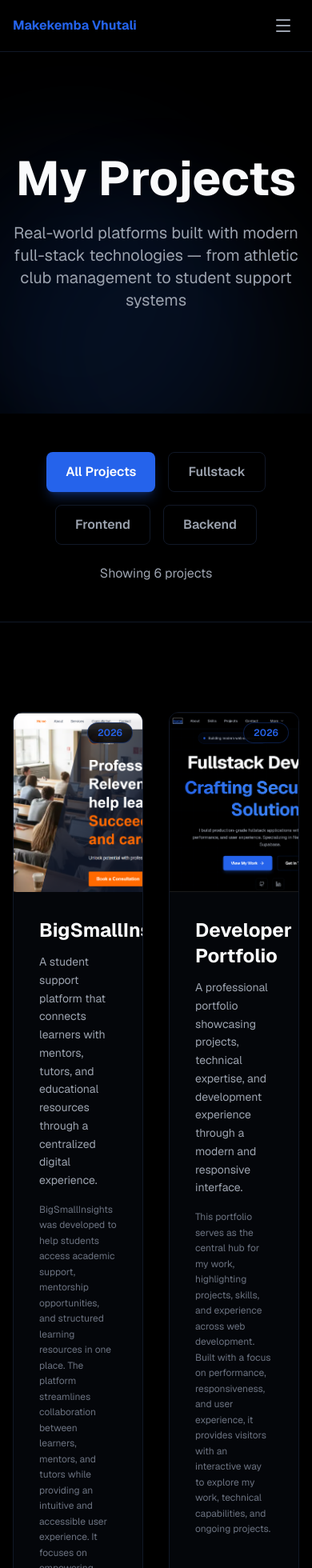
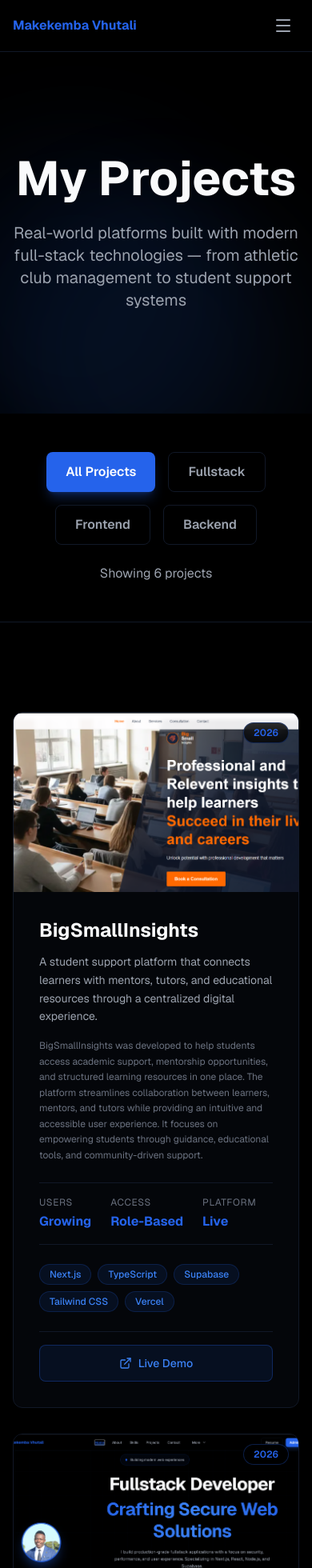
Before and after one commit to makekemba-cloud/my-portfolio, a Next.js app: page /projects in a window 390 px wide. Shown: the top 1960 px of the page at 80% size. Built offline with nearby package versions, Linux system fonts and the light colour scheme.

Commit message:
Change grid layout for projects section

```diff
--- a/src/app/(public)/projects/page.tsx
+++ b/src/app/(public)/projects/page.tsx
@@ -178,7 +178,7 @@
       {/* ── Projects Grid ─────────────────────────────────────── */}
       <section className="relative bg-[#000000] py-28">
         <div className="max-w-6xl mx-auto px-4 sm:px-6 lg:px-8">
-          <div className="grid grid-cols-2 md:grid-cols-3 gap-8 mb-20">
+          <div className="grid grid-cols-1 md:grid-cols-3 gap-8 mb-20">
             {filteredProjects.map((project, index) => (
               <div
                 key={project.id}
```
